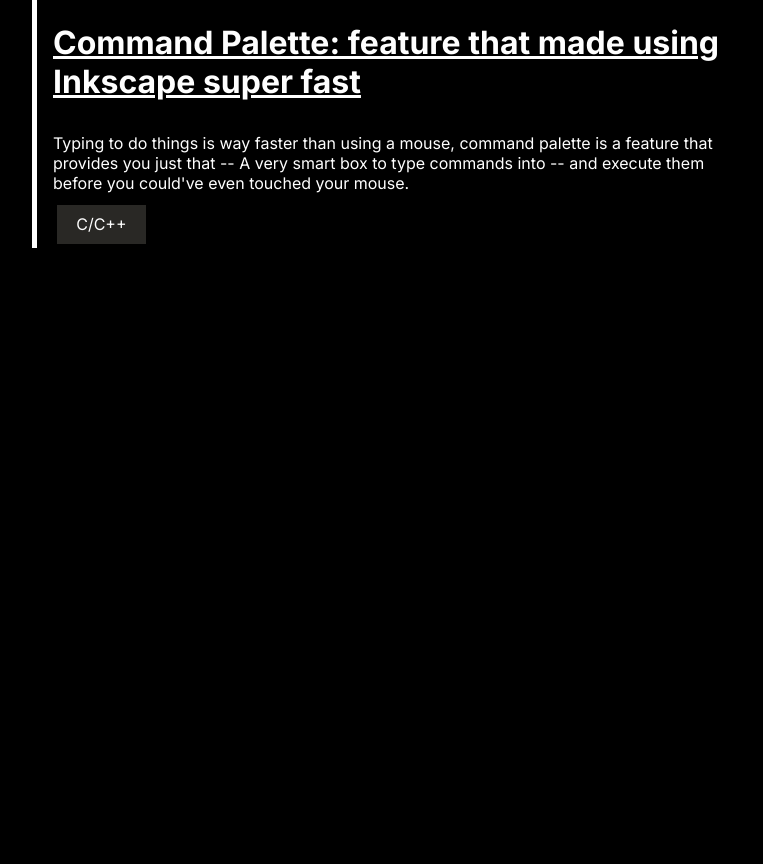
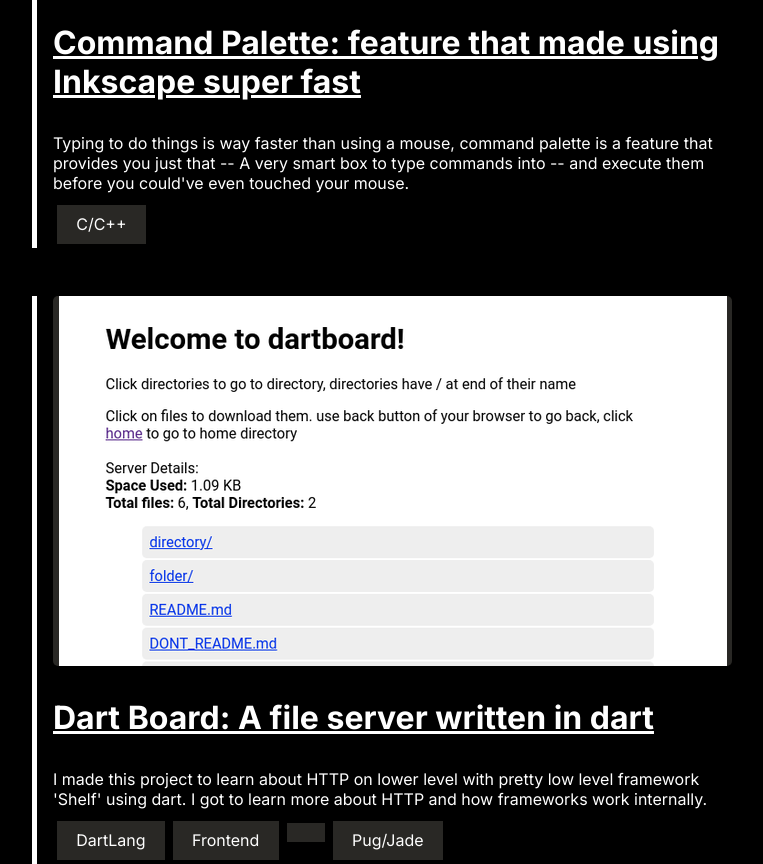
Before and after one commit to rathod-sahaab/portfolio-v2, a Gatsby site: page /projects in a window 1280 px wide. Shown: the part 2079-2943 px from the top of the page, without its empty margins (258-1021 px from the left). Before the commit the page ends 2327 px from the top, so only its background shows below. Built offline with nearby package versions, Linux system fonts and the light colour scheme; Gatsby itself is replaced by a stand-in of ours.

Commit message:
Added dart board project

```diff
--- a/src/pages/projects.tsx
+++ b/src/pages/projects.tsx
@@ -37,11 +37,26 @@
     imgsrc: (
       <StaticImage
         src="../images/projects/command-palette.png"
-        alt="Command Palete png"
+        alt="Command Palete screen shot"
       />
     ),
     isgif: false,
-    alt: "QRCoder project's GIF",
+    alt: "Command Palete screen shot",
+  },
+  {
+    title: "Dart Board: A file server written in dart",
+    description:
+      "I made this project to learn about HTTP on lower level with pretty low level framework 'Shelf' using dart. I got to learn more about HTTP and how frameworks work internally.",
+    link: "https://github.com/rathod_sahaab/dart_board",
+    tagIds: ["dart", "frontend", "backend", "pug"],
+    imgsrc: (
+      <StaticImage
+        src="../images/projects/dart-board.png"
+        alt="Dart board screen shots"
+      />
+    ),
+    isgif: false,
+    alt: "Dart board screen shots",
   },
 ]
 
--- a/src/utils/constants.ts
+++ b/src/utils/constants.ts
@@ -4,4 +4,6 @@
   frontend: "Frontend",
   js: "JavaScript",
   cpp: "C/C++",
+  dart: "DartLang",
+  pug: "Pug/Jade",
 }
```
Also changed, not shown: src/images/projects/dart-board.png (added).
